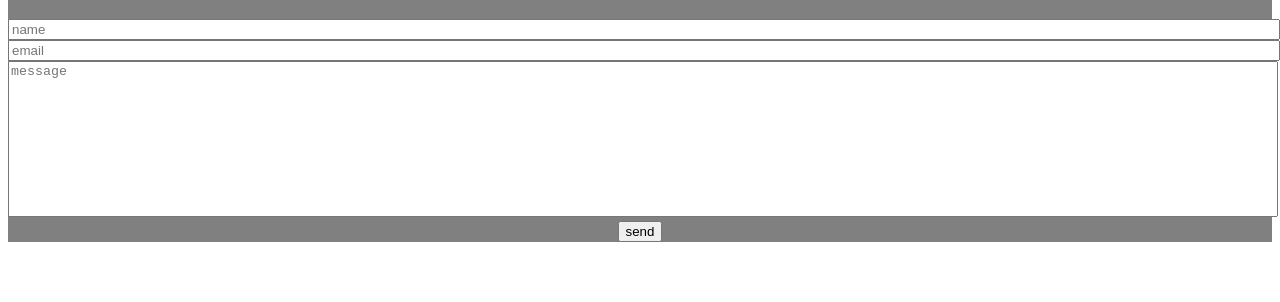
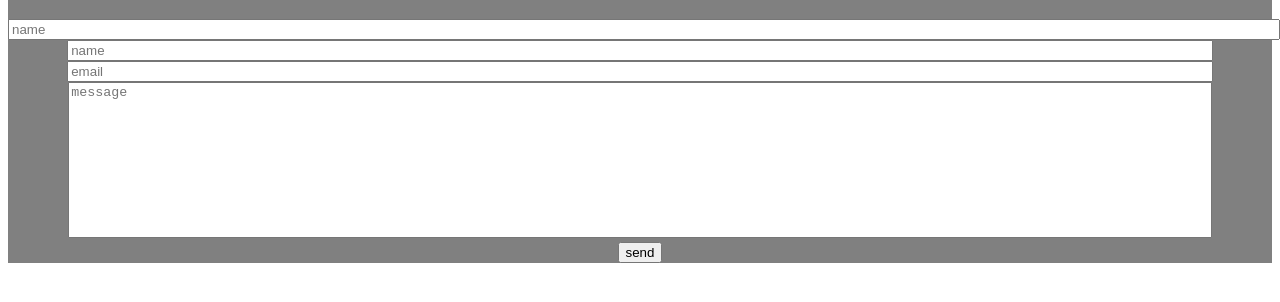
Before and after one commit to arisaquarium/arisaquarium.github.io, a plain HTML site: page index.html in a window 1280 px wide. Shown: the part 302-604 px from the top of the page. Drawn offline with Linux system fonts and the light colour scheme; a script that the page names is missing.

Commit message:
Update index.html

```diff
--- a/index.html
+++ b/index.html
@@ -134,10 +134,11 @@
 		<h1 style ="text-align: left">contact</h1>
 		<form>
            	<input type="text" id="contactName" placeholder="name" style="width: 100%" required >
+           	<input type="text" id="contactName" placeholder="name" style="width: 90%" required >
            	<br>
-           	<input type="email" id="contactEmail" placeholder="email" style="width: 100%" required>
+           	<input type="email" id="contactEmail" placeholder="email" style="width: 90%" required>
            	<br>
-       	    <textarea id="msg" name="contactMsg" placeholder="message" style="width: 100%" rows="10" required></textarea>
+       	    <textarea id="msg" name="contactMsg" placeholder="message" style="width: 90%" rows="10" required></textarea>
        	    <br>
             <input type="submit" value="send"/>
 		</form>
```
